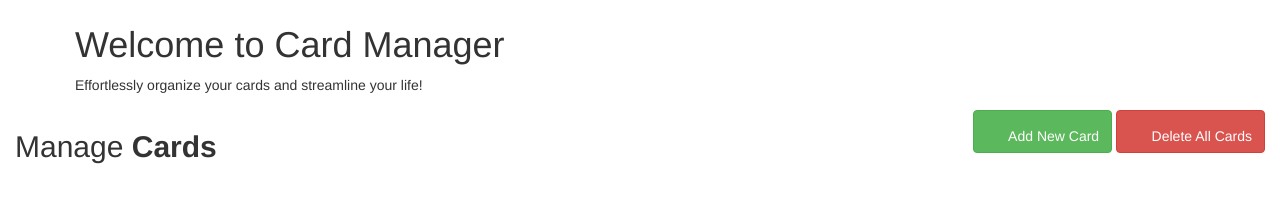
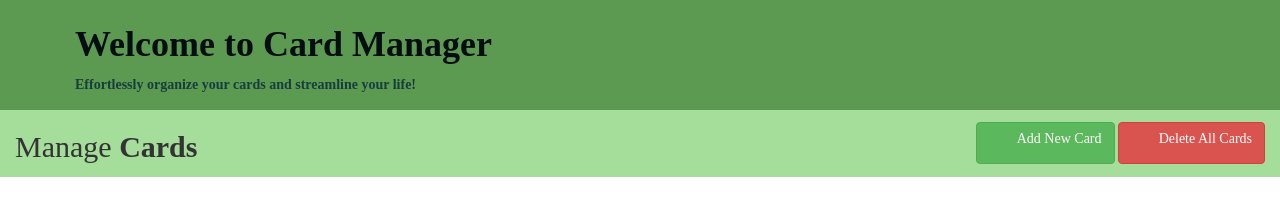
Before and after one commit to KalsoomTariq/Card_Management_HTML-CSS-JS, a plain HTML site: page index.html in a window 1280 px wide. Drawn offline with nearby package versions, Linux system fonts and the light colour scheme; the site is published under a folder, as on GitHub Pages, so addresses that start at the root find nothing; a web font is replaced by a local one.

Commit message:
Path Error Solved(4)

```diff
--- a/index.html
+++ b/index.html
@@ -13,11 +13,10 @@
     <link rel="stylesheet" href="https://maxcdn.bootstrapcdn.com/bootstrap/3.4.1/css/bootstrap.min.css">
     <script src="https://ajax.googleapis.com/ajax/libs/jquery/3.7.1/jquery.min.js"></script>
     <script src="https://maxcdn.bootstrapcdn.com/bootstrap/3.4.1/js/bootstrap.min.js"></script>
-
+    <link href="styles.css" rel="stylesheet">
     <link href="https://fonts.googleapis.com/icon?family=Material+Icons" rel="stylesheet">
     <link rel="icon" type="image/x-icon" href="style/favicon.png">
-	<link rel="stylesheet" href="/styles.css">
-	<title>Card Manager</title>
+    <title>Card Manager</title>
 </head>
 <body>
 
```
